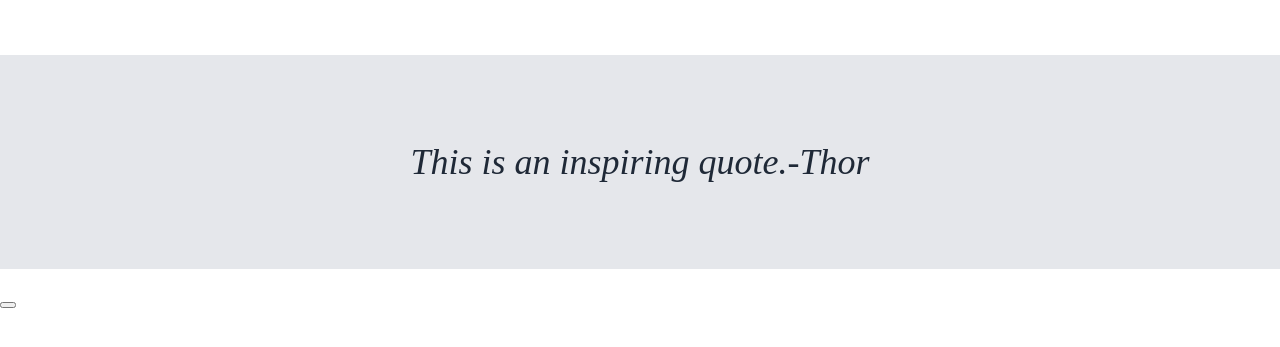
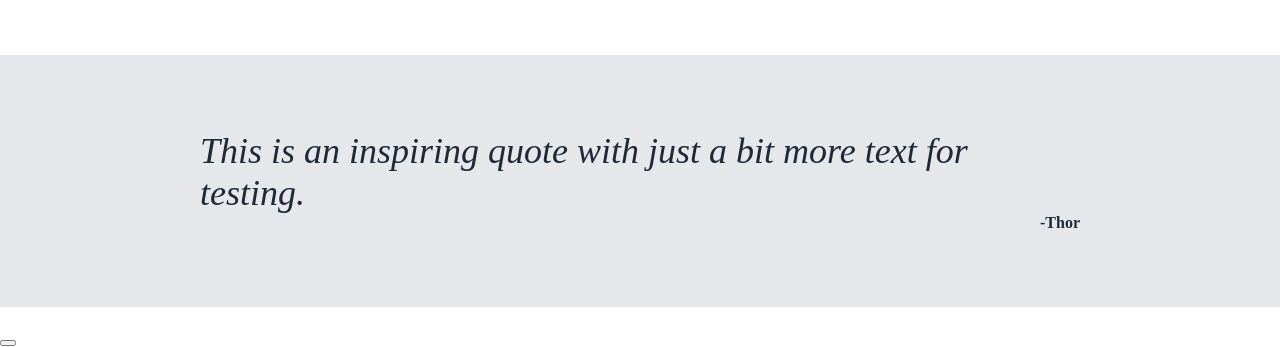
Before and after one commit to ctedman/odin-landing-page, a plain HTML site: page index.html in a window 1280 px wide. Shown: the part 500-847 px from the top of the page. Before the commit the page ends 809 px from the top, so only its background shows below. Drawn offline with Linux system fonts and the light colour scheme.

Commit message:
finish quote styling

```diff
--- a/index.html
+++ b/index.html
@@ -38,8 +38,10 @@
 
     </div>
     <div class="quote">
-        <p>This is an inspiring quote.</p>
-        <p>-Thor</p>
+        <div class="text-container">
+            <p class="quote-text">This is an inspiring quote with just a bit more text for testing.</p>
+            <p class="quote-author">-Thor</p>
+        </div>
     </div>
     <div class="bottom signup">
         <h4></h4>
--- a/styles.css
+++ b/styles.css
@@ -49,13 +49,13 @@ body {
     margin: 0px;
 }
 
-.text-container p {
+.header .text-container p {
     font-size: 18px;
     color: #e5e7eb;
     margin: 0px;
 }
 
-.text-container {
+.header .text-container {
     margin: 0px 24px 0px 0px;
     display: flex;
     flex-direction: column;
@@ -118,10 +118,25 @@ body {
 .quote {
     display: flex;
     background-color: #e5e7eb;
+    justify-content: center;
     color: #1f2937;
+}
+
+.quote .text-container {
+    display: flex;
+    flex-direction: column;
+    padding: 75px 200px;
+}
+
+.quote-text {
     font-size: 36px;
-    font-weight: lighter;
+    font-weight: 100;
     font-style: italic;
-    padding: 50px;
-    justify-content: center;
+    margin: 0px 0px 0px 0px;
 }
+
+.quote-author {
+    font-weight: 900;
+    margin: 0px;
+    align-self: flex-end;
+}
```
